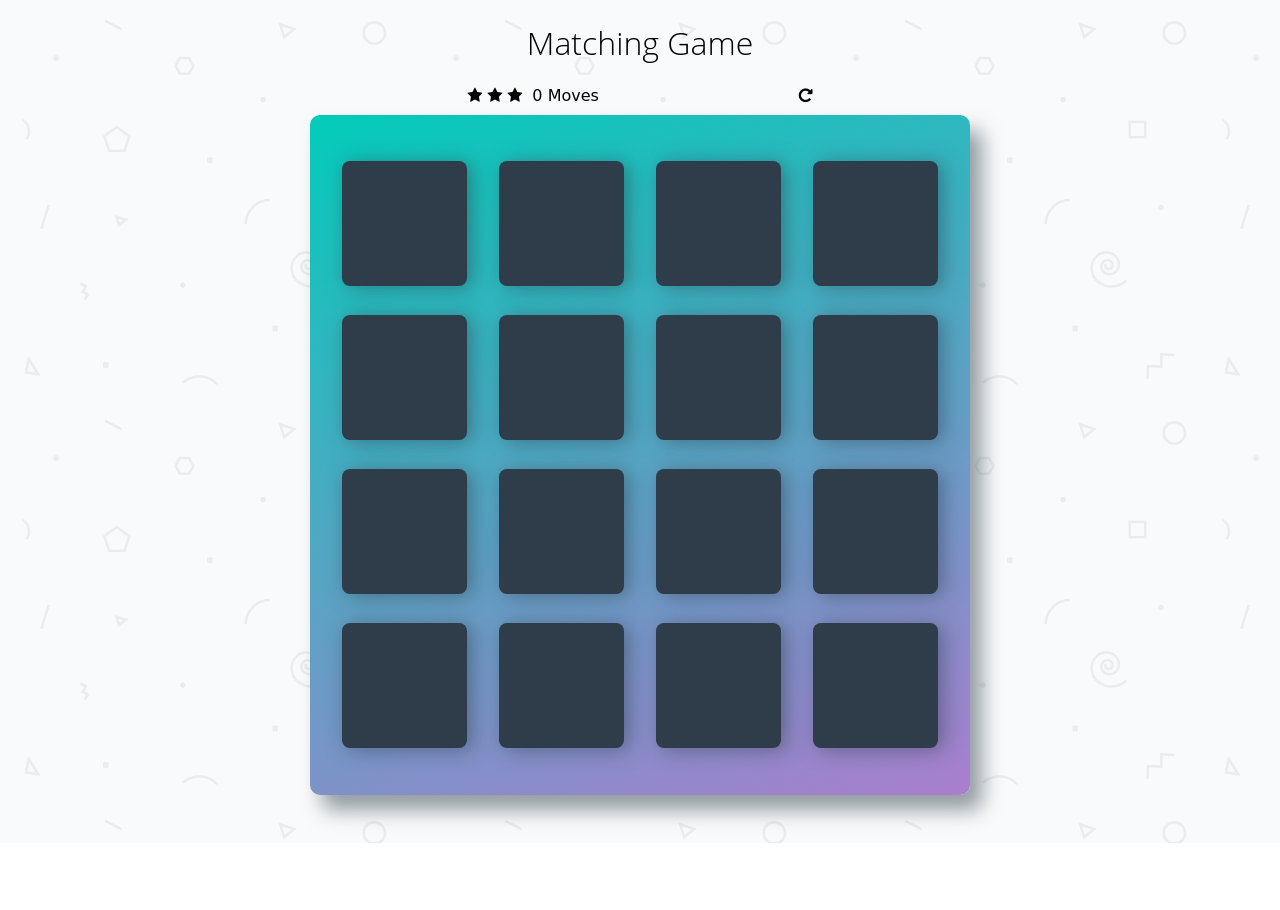
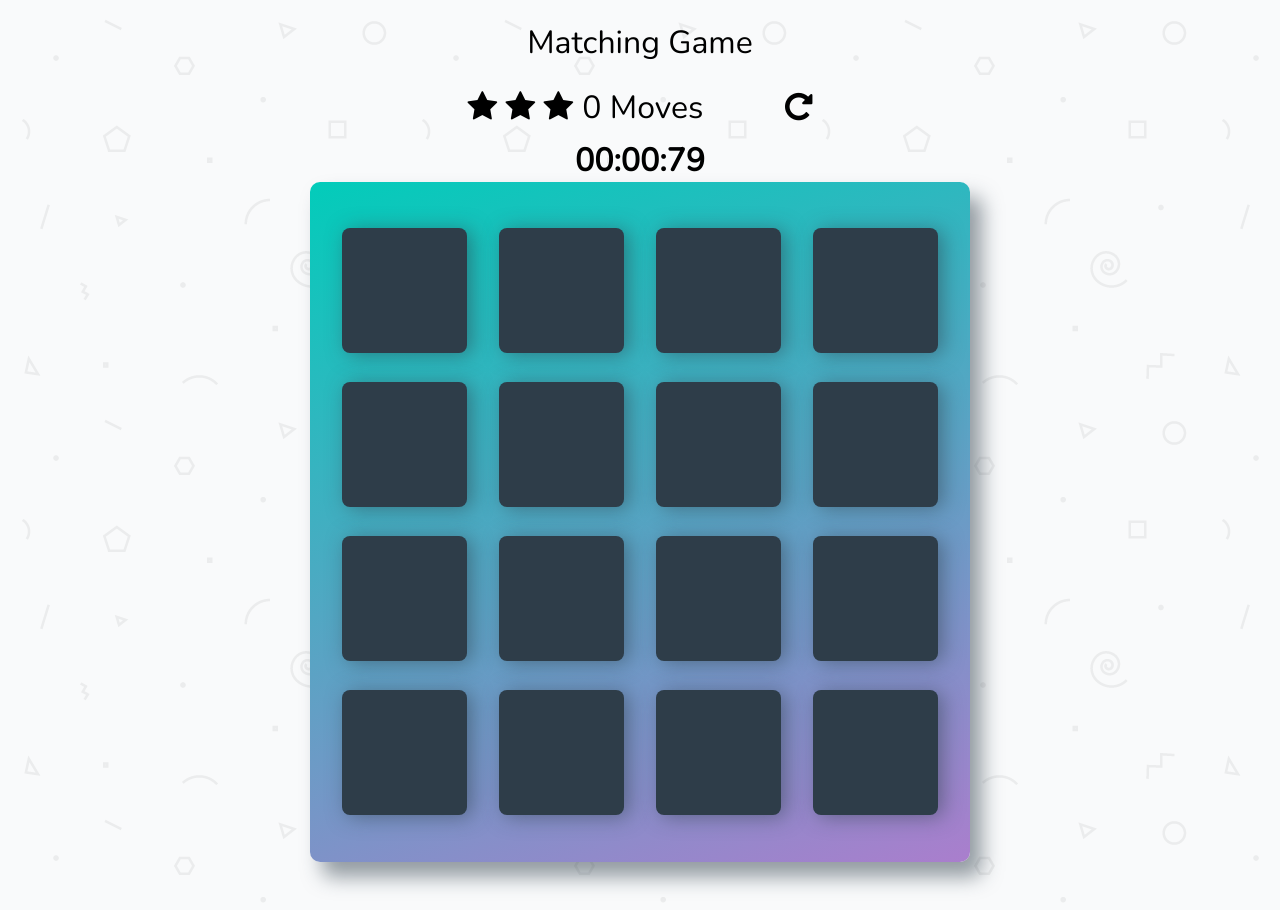
Before and after one commit to abhafez/memory-game, a plain HTML site: page index.html in a window 1280 px wide. Both pictures are taken after a click on the element 805 px from the left and 95 px from the top of the page. Before the commit the page ends 843 px from the top, so only its background shows below. Drawn offline with nearby package versions, Linux system fonts and the light colour scheme; a web font is replaced by a local one.

Commit message:
Add timer with time estimated message

```diff
--- a/css/app.css
+++ b/css/app.css
@@ -17,8 +17,8 @@ body {
 }
 
 body {
-    background: #ffffff url('../img/geometry2.png'); /* Background pattern from Subtle Patterns */
-    font-family: 'Coda', cursive;
+    background: #ffffff url('../img/geometry2.png');
+    font-family: 'Nunito', sans-serif;
 }
 
 .container {
@@ -29,9 +29,10 @@ body {
 }
 
 h1 {
-    font-family: 'Open Sans', sans-serif;
+    font-family: 'Nunito', sans-serif;
     font-weight: 300;
 }
+
 
 /*
  * Styles for the deck of cards
@@ -87,6 +88,7 @@ h1 {
     font-size: 33px;
 }
 
+
 /*
  * Styles for the Score Panel
  */
@@ -95,6 +97,7 @@ h1 {
     text-align: left;
     width: 345px;
     margin-bottom: 10px;
+    font-size: 1em;
 }
 
 .score-panel .stars {
@@ -102,6 +105,7 @@ h1 {
     padding: 0;
     display: inline-block;
     margin: 0 5px 0 0;
+    font-size: 2em;
 }
 
 .score-panel .stars li {
@@ -111,5 +115,17 @@ h1 {
 
 .score-panel .restart {
     float: right;
+    font-size: 2em;
     cursor: pointer;
 }
+
+.timer {
+    display: inline;
+    font-size: 2em;
+    font-weight: bold;
+}
+
+.moves-counter {
+    display: inline;
+    font-size: 2em;
+}
--- a/index.html
+++ b/index.html
@@ -7,7 +7,8 @@
     <meta name="description" content>
     <link href="https://maxcdn.bootstrapcdn.com/font-awesome/4.6.1/css/font-awesome.min.css" rel="stylesheet prefetch">
     <link href="https://cdnjs.cloudflare.com/ajax/libs/animate.css/3.5.2/animate.min.css" rel="stylesheet">
-    <link href="https://fonts.googleapis.com/css?family=Coda" rel="stylesheet prefetch">
+    <!-- <link href="https://fonts.googleapis.com/css?family=Coda" rel="stylesheet prefetch"> -->
+    <link href="https://fonts.googleapis.com/css?family=Nunito" rel="stylesheet">
     <link href="css/app.css" rel="stylesheet">
 </head>
 
@@ -30,14 +31,15 @@
                     <i class="fa fa-star" id="star1"></i>
                 </li>
             </ul>
-
-            <span class="moves">0</span> Moves
+            <div class="moves-counter">
+                <span class="moves">0</span> Moves
+            </div>
 
             <div class="restart">
                 <i class="fa fa-repeat"></i>
             </div>
         </section>
-
+        <div class="timer">00:00:00</div>
         <ul class="deck">
             <li class="card">
                 <i class="fa"></i>
--- a/js/app.js
+++ b/js/app.js
@@ -1,4 +1,5 @@
 var cards = document.querySelectorAll(".card");
+const theTimer = document.querySelector(".timer");
 
 var cardIcons = [
     "fa-diamond",
@@ -17,10 +18,36 @@ var twoCards = [];
 var twoCells = [];
 var matchCells = [];
 var movesCount = 0;
+var timer = [0, 0, 0, 0];
+var interval;
+var timerRunning = false;
+var timeMessage = "";
+
+
+function runTimer() {
+    let currentTime = zeroCompletion(timer[0]) + ":" + zeroCompletion(timer[1]) + ":" + zeroCompletion(timer[2]);
+    theTimer.innerHTML = currentTime;
+    timer[3]++;
+
+    timer[0] = Math.floor((timer[3] / 100) / 60);
+    timer[1] = Math.floor((timer[3] / 100) - (timer[0] * 60));
+    timer[2] = Math.floor(timer[3] - (timer[1] * 100) - (timer[0] * 6000));
+}
+
+function zeroCompletion(time) {
+    if (time <= 9) {
+        time = "0" + time;
+    }
+    return time;
+}
 
 document.querySelector(".restart").addEventListener("click", startNewGame, false);
 
 function startNewGame() {
+    theTimer.innerHTML = "00:00:00";
+    timeMessage = "";
+    clearInterval(interval);
+    timer = [0, 0, 0, 0];
     document.querySelector(".moves").innerHTML = 0;
     pair = [];
     match = [];
@@ -35,6 +62,8 @@ function startNewGame() {
     setTimeout(() => {
         flipBackAll();
         play();
+        timerRunning = true;
+        interval = setInterval(runTimer, 10);
     }, 2000);
     // todo: make 6000 before submit.
 }
@@ -43,6 +72,7 @@ function play() {
     cards.forEach(function (card) {
         card.addEventListener("click", showCard, false);
     })
+
 }
 
 function fullStars() {
@@ -94,10 +124,24 @@ function checkWin() {
 };
 
 function gameOver() {
+
+    createWinningMessage();
+    timerRunning = false;
+    clearInterval(interval);
     // todo: code the congratulation message
 }
 
-
+function createWinningMessage() {
+    let timeEstimated = document.querySelector(".timer").innerHTML;
+    let splittedTime = timeEstimated.split(":");
+    if (splittedTime[0] === "00") {
+        timeMessage = `${Number(splittedTime[1])} seconds ${Number(splittedTime[2])} ms`;
+        console.log(timeMessage);
+    } else {
+        timeMessage = `${Number(splittedTime[0])} minutes ${Number(splittedTime[1])} seconds ${Number(splittedTime[2])} ms`;
+        console.log(timeMessage);
+    }
+}
 
 function calculateStars() {
     let fails = (movesCount - (matchCells.length));
```
